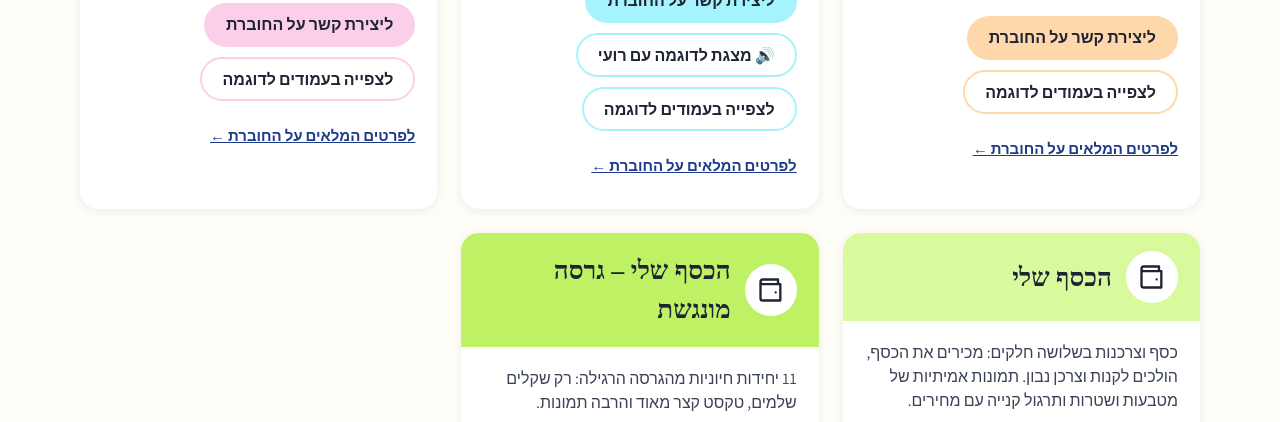
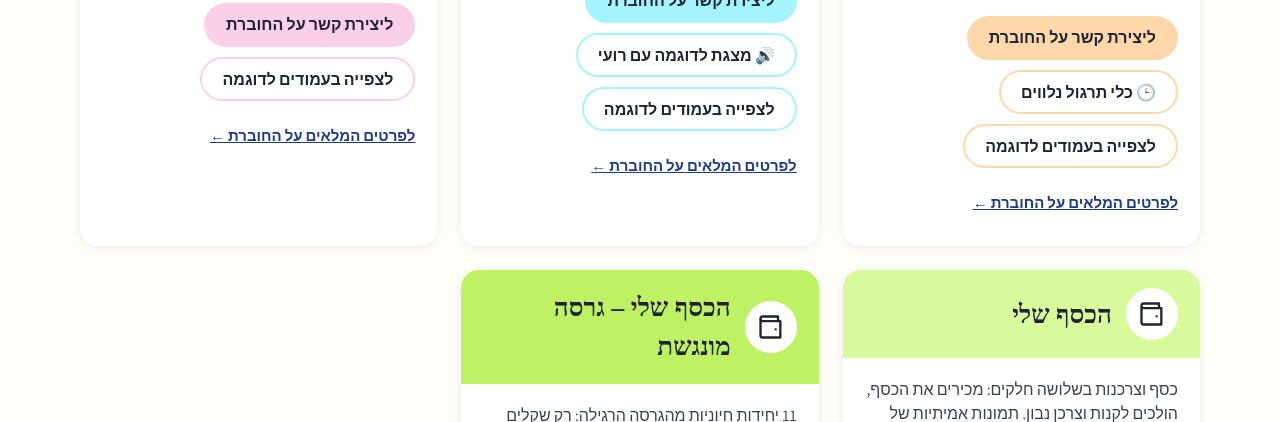
Before and after one commit to aviel849-art/aviel849-art.github.io, a plain HTML site: page index.html in a window 1280 px wide. Shown: the part 1190-1612 px from the top of the page. Drawn offline with Linux system fonts and the light colour scheme; a web font is replaced by a local one.

Commit message:
Add companion-tools button to the clock booklet card
Co-Authored-By: Claude Opus 5.5 <noreply@anthropic.com>
Claude-Session: https://claude.ai/code/session_01LhGEasHTdtziamZem2Vkb4

```diff
--- a/index.html
+++ b/index.html
@@ -754,6 +754,7 @@ a{color:#1E3A8A}a:hover{color:#172554}
 <div style="display: flex; flex-wrap: wrap; gap: 10px; margin-top: 6px">
 <a href="#contact" class="btn" style="display: inline-block; background: {{b.color}}; color: #1E2433; text-decoration: none; font-weight: 700; font-size: 16px; padding: 10px 22px; border-radius: 999px; min-height: 44px; box-sizing: border-box">ליצירת קשר על החוברת</a>
 <template data-sc="if" value="{{b.hasPres}}"><button type="button" onClick="{{b.openPres}}" class="btn" style="display: inline-block; background: #FFFFFF; color: #1E2433; font-family: inherit; font-weight: 700; font-size: 16px; padding: 8px 20px; border-radius: 999px; border: 2px solid {{b.color}}; min-height: 44px; box-sizing: border-box; cursor: pointer">🔊 מצגת לדוגמה עם רועי</button></template>
+<template data-sc="if" value="{{b.hasTools}}"><button type="button" onClick="{{b.openTools}}" class="btn" style="display: inline-block; background: #FFFFFF; color: #1E2433; font-family: inherit; font-weight: 700; font-size: 16px; padding: 8px 20px; border-radius: 999px; border: 2px solid {{b.color}}; min-height: 44px; box-sizing: border-box; cursor: pointer">🕒 כלי תרגול נלווים</button></template>
 <template data-sc="if" value="{{b.hasSamples}}"><button type="button" onClick="{{b.openGallery}}" class="btn" style="display: inline-block; background: #FFFFFF; color: #1E2433; font-family: inherit; font-weight: 700; font-size: 16px; padding: 8px 20px; border-radius: 999px; border: 2px solid {{b.color}}; min-height: 44px; box-sizing: border-box; cursor: pointer">לצפייה בעמודים לדוגמה</button></template>
 </div>
 <template data-sc="if" value="{{b.hasSpec}}"><button type="button" onClick="{{b.openSpec}}" style="align-self: flex-start; display: inline-flex; align-items: center; min-height: 44px; padding: 0; border: none; background: none; font-family: inherit; font-size: 15px; font-weight: 700; color: #1E3A8A; text-decoration: underline; cursor: pointer">לפרטים המלאים על החוברת ←</button></template>
@@ -873,7 +874,7 @@ a{color:#1E3A8A}a:hover{color:#172554}
 </div>
 </template>
 <template data-sc="if" value="{{spec.hasTools}}">
-<div style="margin-top: 10px; background: {{spec.tint}}; border-radius: 14px; border-right: 6px solid {{spec.color}}; padding: 16px 18px; display: flex; flex-direction: column; gap: 10px">
+<div id="tools-sec" style="margin-top: 10px; background: {{spec.tint}}; border-radius: 14px; border-right: 6px solid {{spec.color}}; padding: 16px 18px; display: flex; flex-direction: column; gap: 10px">
 <h3 style="margin: 0; font-family: 'David Libre', David, serif; font-size: 26px; color: #1E3A8A">כלי תרגול נלווים</h3>
 <p style="margin: 0">{{spec.toolsIntro}}</p>
 <div style="display: grid; grid-template-columns: repeat(auto-fill, minmax(240px, 1fr)); gap: 12px">
@@ -1115,7 +1116,9 @@ var booklets = list.map(function (b, bi) {
     hasSpec: !!b.spec,
     openSpec: function () { self.setState({ sb: bi }); },
     hasPres: !!(b.pres && b.pres.length),
-    openPres: function () { self.setState({ pv: bi, pp: 0 }); }
+    openPres: function () { self.setState({ pv: bi, pp: 0 }); },
+    hasTools: !!(b.spec && SPECS[b.spec] && SPECS[b.spec].tools && SPECS[b.spec].tools.length),
+    openTools: function () { self.setState({ sb: bi }); setTimeout(function () { var el = document.getElementById('tools-sec'); if (el) el.scrollIntoView({ behavior: 'smooth', block: 'start' }); }, 120); }
   });
 });
 var GROUPS = [
```
